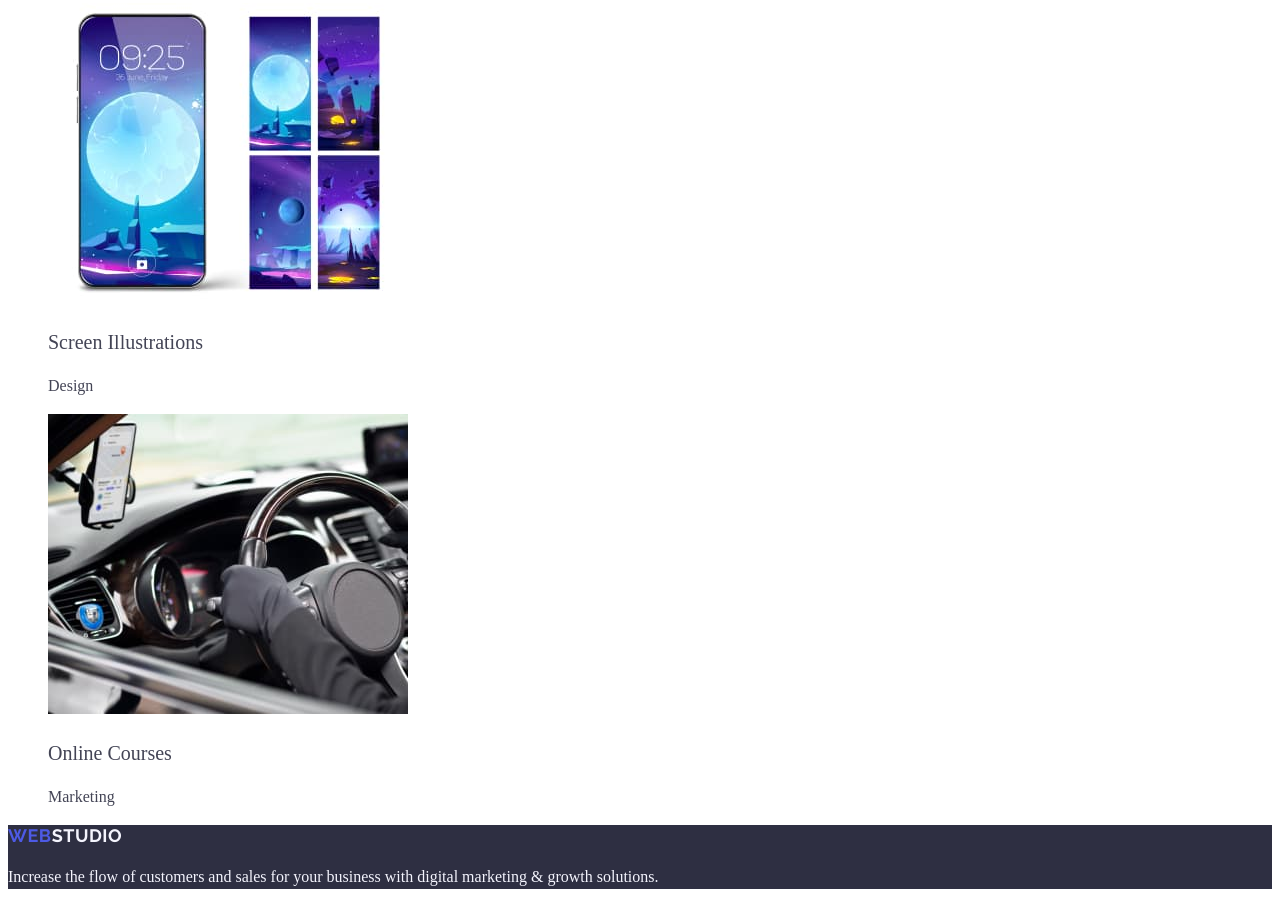
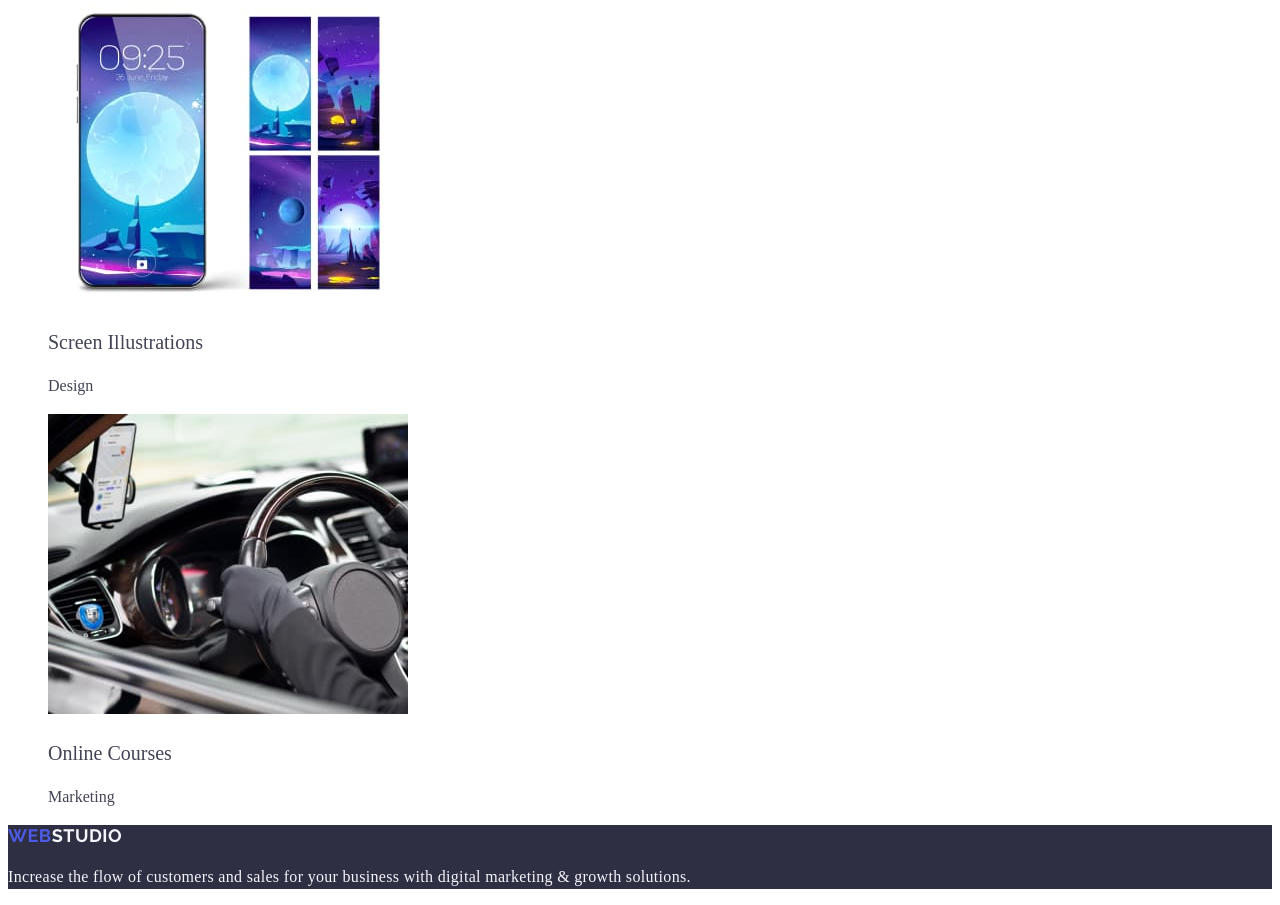
Before and after one commit to AmigoDmitriy/goit-markup-hw-02, a plain HTML site: page index.html in a window 1280 px wide. Shown: the part 4010-4915 px from the top of the page. Drawn offline with Linux system fonts and the light colour scheme.

Commit message:
footer-changed

```diff
--- a/css/style.css
+++ b/css/style.css
@@ -134,6 +134,7 @@ body {
 
 .text-footer {
   color: var(--CLOUD, #F4F4FD);
+  letter-spacing: 0.32px;
 }
 
 .link-footer {
```
